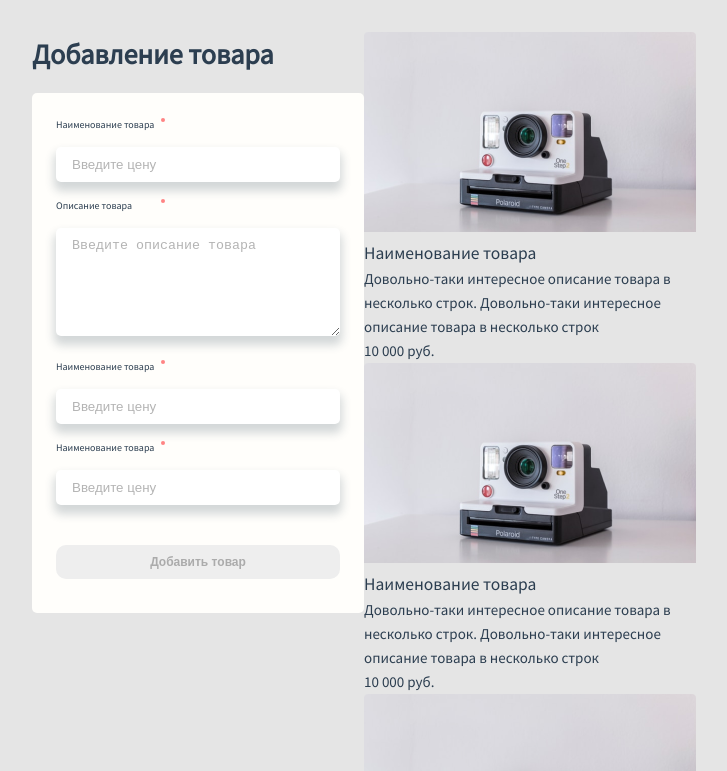
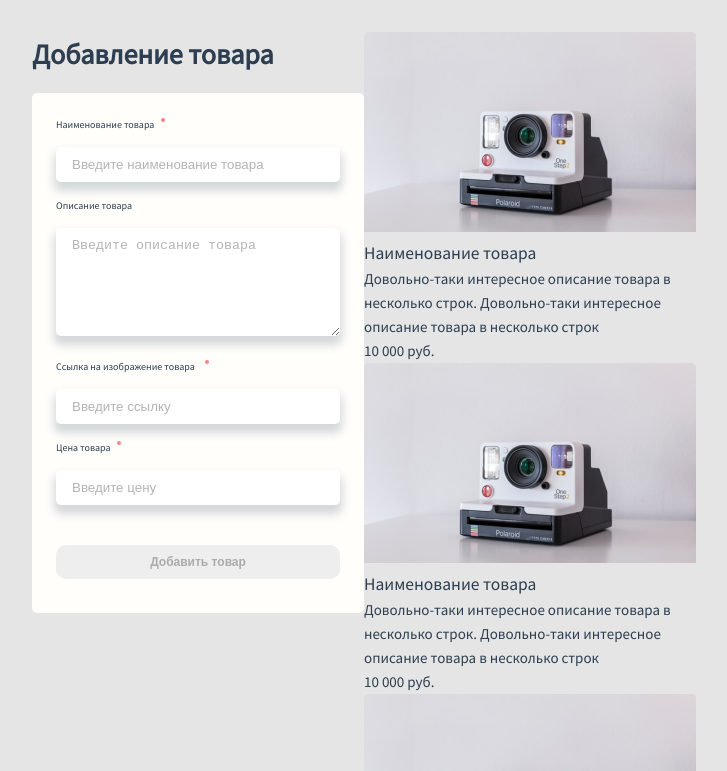
Before and after one commit to MariaKlo/idaproject-test, a Vue app: page / in a window 1280 px wide. Shown: the top 771 px of the page, without its empty margins (0-727 px from the left). Built offline with nearby package versions, Linux system fonts and the light colour scheme.

Commit message:
Form is done (layout)

```diff
--- a/src/components/Form.vue
+++ b/src/components/Form.vue
@@ -13,10 +13,19 @@ export default {
   <div class="cart__wrapper">
     <h1 class="cart__header">Добавление товара</h1>
     <form class="cart__form">
-      <Input/>
+      <Input
+      :text="'Наименование товара'"
+      :type-input="'text'"
+      :placeholder="'Введите наименование товара'"/>
       <Textarea/>
-      <Input/>
-      <Input/>
+      <Input
+      :text="'Ссылка на изображение товара'"
+      :type-input="'text'"
+      :placeholder="'Введите ссылку'"/>
+      <Input
+      :text="'Цена товара'"
+      :type-input="'number'"
+      :placeholder="'Введите цену'"/>
       <Button/>
     </form>
   </div>
--- a/src/components/ui/Input.vue
+++ b/src/components/ui/Input.vue
@@ -1,29 +1,46 @@
 <script>
 export default {
   name: 'Input',
+  props: {
+    text: {
+      type: String,
+      required: true,
+    },
+    placeholder: {
+      type: String,
+      required: false,
+    },
+    typeInput: {
+      type: String,
+      required: true,
+    },
+  },
 };
 </script>
 
 <template>
-  <h4 class="cart__name">Наименование товара</h4>
-  <input name='item' type='text' placeholder='Введите цену' class='cart__input'>
+  <h4 class="cart__name">{{ text }}</h4>
+  <input name='item' :type='typeInput' :placeholder='placeholder' class='cart__input' required>
 </template>
 
 <style lang="scss">
+@import "../../styles/base/_mixins.scss";
+
   .cart__name {
     font-size: .625rem;
     margin-bottom: .875rem;
     position: relative;
 
-    &::after {
-      content: '';
-      background-color: #FF8484;
-      width: .25rem;
-      height: .25rem;
-      border-radius: 50%;
-      position: absolute;
-      top: 0.1rem;
-      right: 10.95rem;
+    &:nth-child(1)::after {
+      @include red-dot(0.1rem, 10.95rem);
+    }
+
+    &:nth-child(5)::after {
+      @include red-dot(0.1rem, 8.2rem);
+    }
+
+    &:nth-child(7)::after {
+      @include red-dot(0.1rem, 13.7rem);
     }
   }
   .cart__input {
@@ -39,5 +56,24 @@ export default {
     &::placeholder {
       color: #B4B4B4;
     }
+    &:hover {
+      border: 1px solid rgba(199, 199, 199, 0.5);
+      color: rgba(199, 199, 199, 0.9);
+    }
+    &:focus-visible {
+      outline: none;
+      color: rgba(199, 199, 199, 0.9);
+    }
+    &:focus-within {
+      color: rgba(199, 199, 199, 0.9);
+    }
+    &:focus {
+      border: 1px solid rgba(199, 199, 199, 0.5);
+      color: rgba(199, 199, 199, 0.9);
+    }
+    &:active {
+      border: 1px solid rgba(199, 199, 199, 0.5);
+      color: rgba(199, 199, 199, 0.9);
+    }
   }
 </style>
--- a/src/components/ui/Textarea.vue
+++ b/src/components/ui/Textarea.vue
@@ -5,12 +5,12 @@ export default {
 </script>
 
 <template>
-  <h4 class='cart__name'>Описание товара</h4>
+  <h4 class='cart__name-textarea'>Описание товара</h4>
   <textarea name='link' class='cart__textarea' placeholder='Введите описание товара'></textarea>
 </template>
 
 <style lang="scss">
-  .cart__name {
+  .cart__name-textarea {
     font-size: .625rem;
     margin-bottom: .875rem;
     position: relative;
@@ -29,5 +29,24 @@ export default {
     &::placeholder {
       color: #B4B4B4;
     }
+    &:hover {
+      border: 1px solid rgba(199, 199, 199, 0.5);
+      color: rgba(199, 199, 199, 0.9);
+    }
+    &:focus-visible {
+      outline: none;
+      color: rgba(199, 199, 199, 0.9);
+    }
+    &:focus-within {
+      color: rgba(199, 199, 199, 0.9);
+    }
+    &:focus {
+      border: 1px solid rgba(199, 199, 199, 0.5);
+      color: rgba(199, 199, 199, 0.9);
+    }
+    &:active {
+      border: 1px solid rgba(199, 199, 199, 0.5);
+      color: rgba(199, 199, 199, 0.9);
+    }
   }
 </style>
--- /dev/null
+++ b/src/styles/base/__mixins.scss
@@ -0,0 +1,10 @@
+@mixin red-dot ($top, $right) {
+  content: '';
+  background-color: #FF8484;
+  width: .25rem;
+  height: .25rem;
+  border-radius: 50%;
+  position: absolute;
+  top: $top;
+  right: $right;
+}
--- a/src/styles/main.scss
+++ b/src/styles/main.scss
@@ -1,4 +1,5 @@
 @import "./base.scss";
+@import "./base/_mixins.scss";
 
 #app {
   max-width: 1280px;
```
